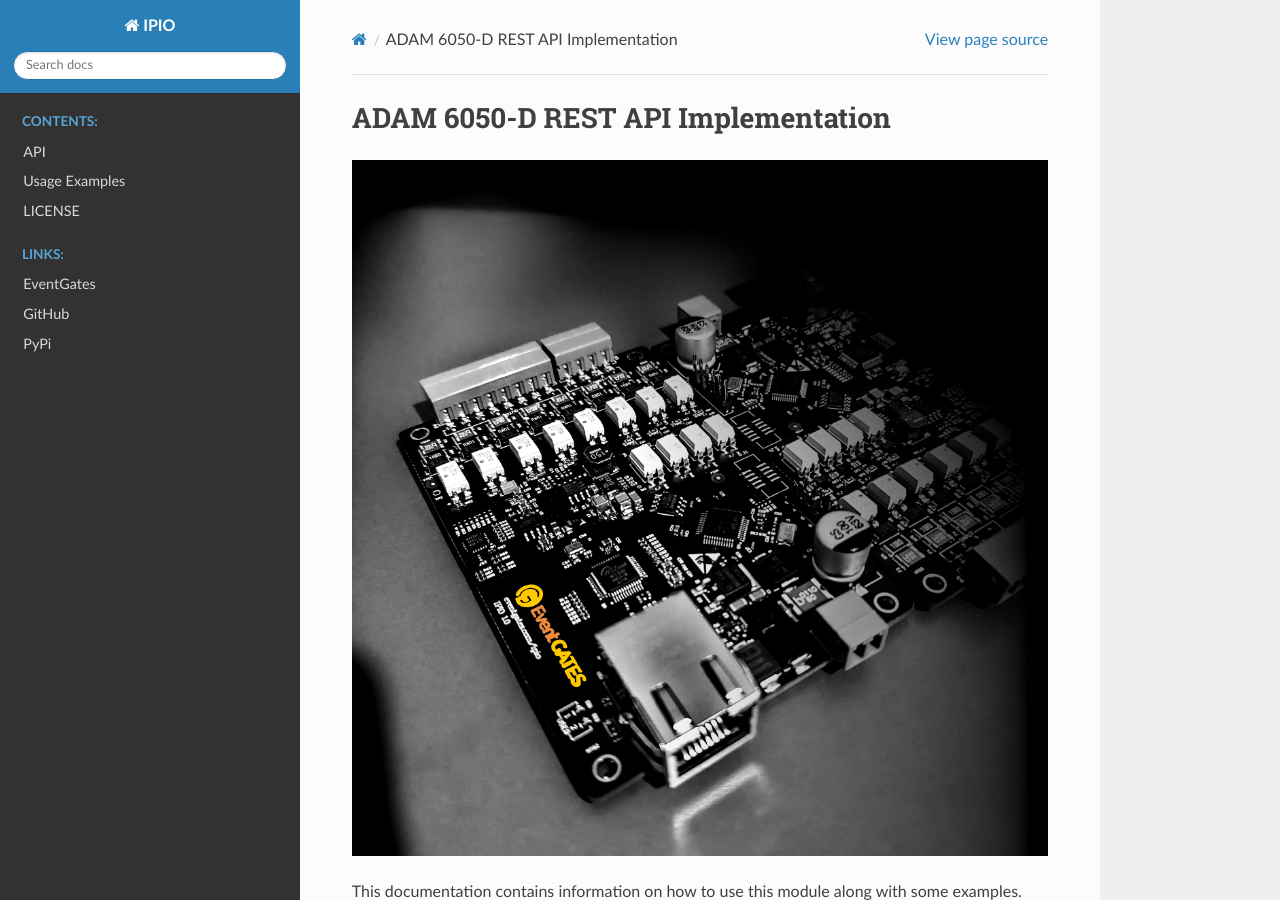
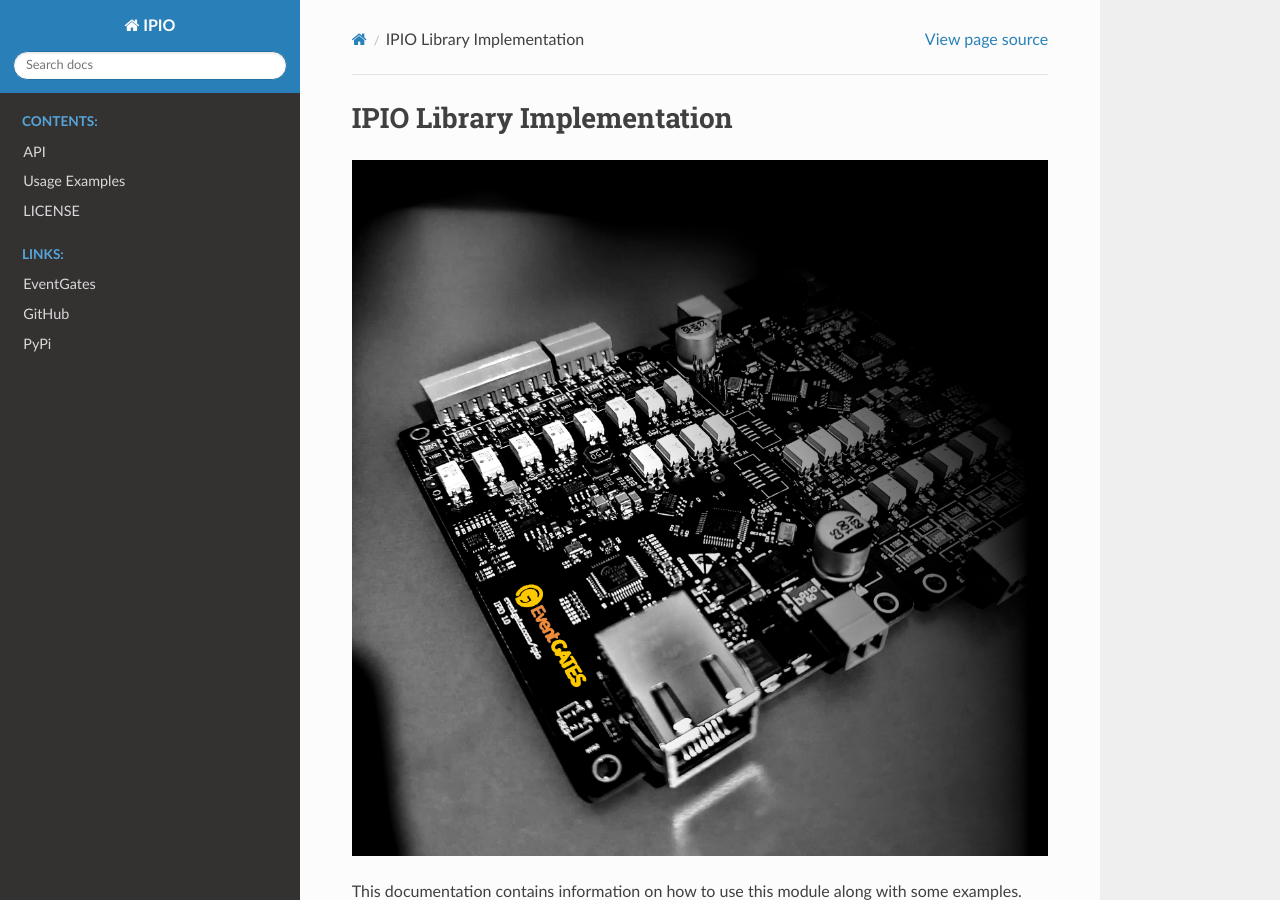
Before and after one commit to eventgates/ipio, a Sphinx documentation site: the page built from docs/source/index.rst, in a window 1280 px wide and 900 px high. Built offline with Sphinx 7.4.7 and the Read the Docs theme 3.1.0, drawn with Linux system fonts in a browser that asks for light colours.

Commit message:
change typo in name

```diff
--- a/docs/source/index.rst
+++ b/docs/source/index.rst
@@ -1,4 +1,4 @@
-ADAM 6050-D REST API Implementation
+IPIO Library Implementation
 =======================================================
 
 .. image:: https://github.com/eventgates/ipio/blob/master/ipio.jpg?raw=true
--- a/version.py
+++ b/version.py
@@ -1 +1 @@
-__version__ = "1.2865.1625"
+__version__ = "1.2865.1627"
```
